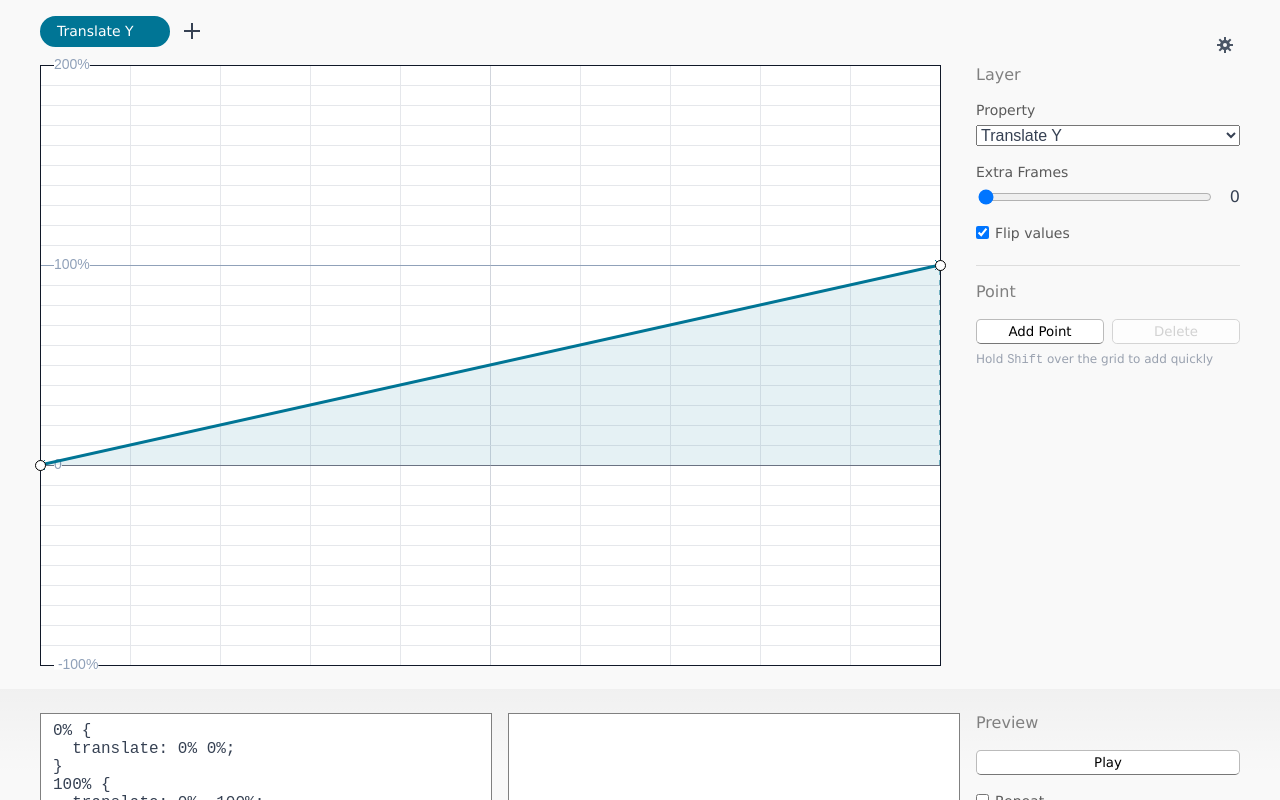
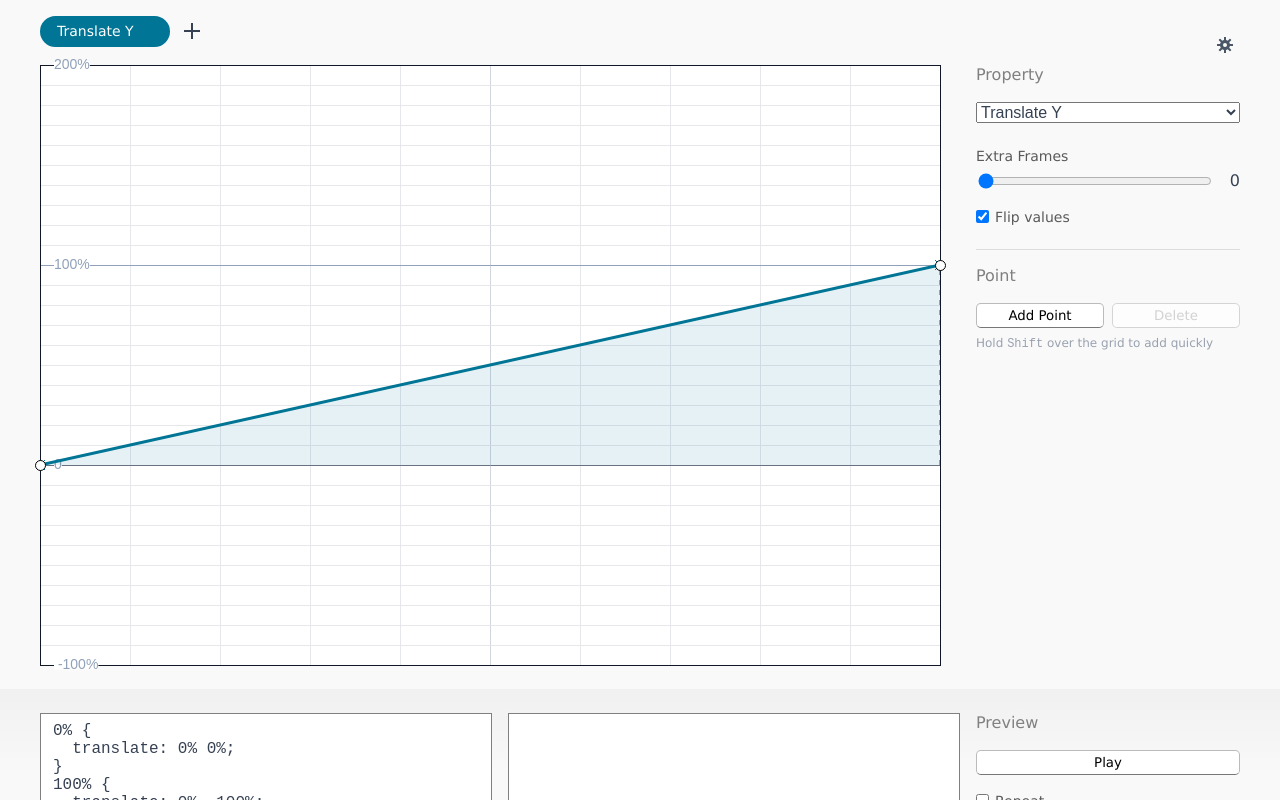
Before and after one commit to gillibrand/keyframe-click, a React (Vite) app: page / in a window 1280 px wide. Shown: the top 800 px of the page. Built offline with nearby package versions, Linux system fonts and the light colour scheme.

Commit message:
Change name of Layer to Property

```diff
--- a/src/components/tab/RadioTabGroup.tsx
+++ b/src/components/tab/RadioTabGroup.tsx
@@ -77,8 +77,9 @@ export function RadioTabGroup({
         className="round-btn"
         onClick={onAddNew}
         disabled={!canAddNew}
-        title={!canAddNew ? "All properties are already being used" : undefined}
+        title={!canAddNew ? "All properties are already being used" : "Add property"}
       >
+        <span className="sr-only">Add Property</span>
         <Plus />
       </button>
     </div>
--- a/src/timeline/TimelineInspector.tsx
+++ b/src/timeline/TimelineInspector.tsx
@@ -48,10 +48,12 @@ const GlobalSettings = memo(function GlobalSettings({
 
   return (
     <>
-      <h2>Layer</h2>
+      <h2>
+        Property <span className="sr-only">Layer</span>
+      </h2>
 
       <label className="stacked-label">
-        <span>Property</span>
+        <span className="sr-only">Property Name</span>
         <select value={cssProp} onChange={(e) => onChangeCssProp(e.target.value as CssProp)}>
           {Object.entries(CssInfos).map(([otherCssProp, namedFn]) => (
             <option key={otherCssProp} value={otherCssProp} disabled={isCssPropDisabled(otherCssProp as CssProp)}>
```
